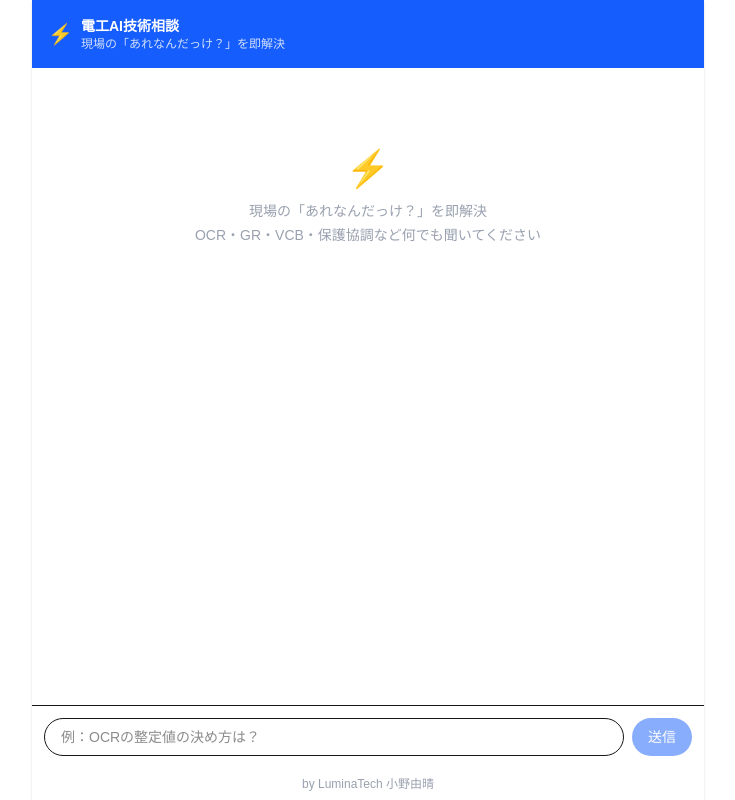
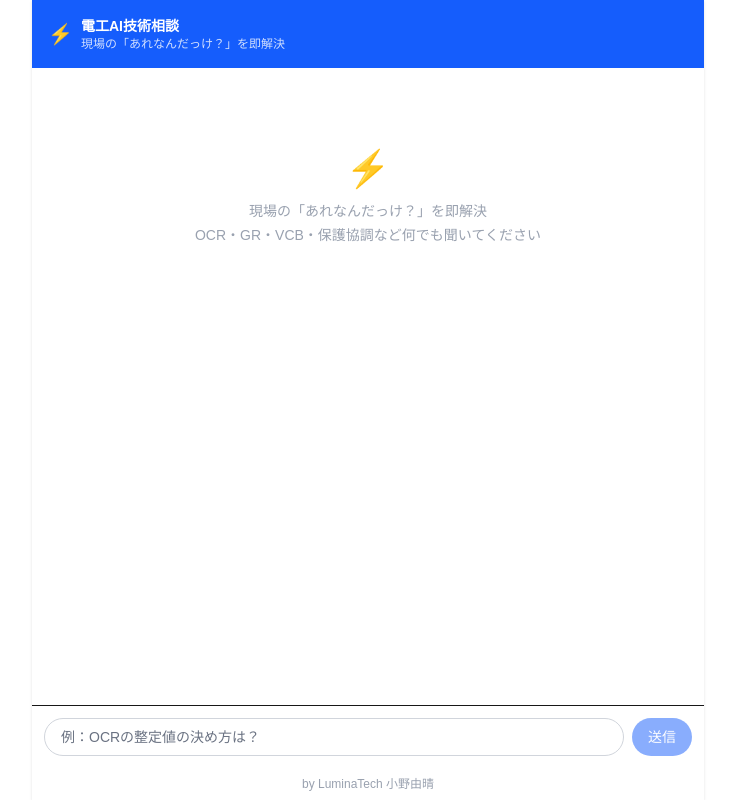
Before and after one commit to onokumao-png/denki-chatbot, a Next.js app: page / in a window 1280 px wide. Shown: the whole page, without its empty margins (272-1007 px from the left). Built offline with nearby package versions, Linux system fonts and the light colour scheme.

Commit message:
fix: 入力欄のプレースホルダーテキストを見やすい色に修正

```diff
--- a/components/InputBar.tsx
+++ b/components/InputBar.tsx
@@ -20,7 +20,7 @@
   return (
     <form onSubmit={handleSubmit} className="flex gap-2 p-3 border-t bg-white">
       <input
-        className="flex-1 border rounded-full px-4 py-2 text-sm focus:outline-none focus:ring-2 focus:ring-blue-400"
+        className="flex-1 border border-gray-300 rounded-full px-4 py-2 text-sm text-gray-900 placeholder-gray-500 focus:outline-none focus:ring-2 focus:ring-blue-400"
         placeholder="例：OCRの整定値の決め方は？"
         value={value}
         onChange={(e) => setValue(e.target.value)}
```
